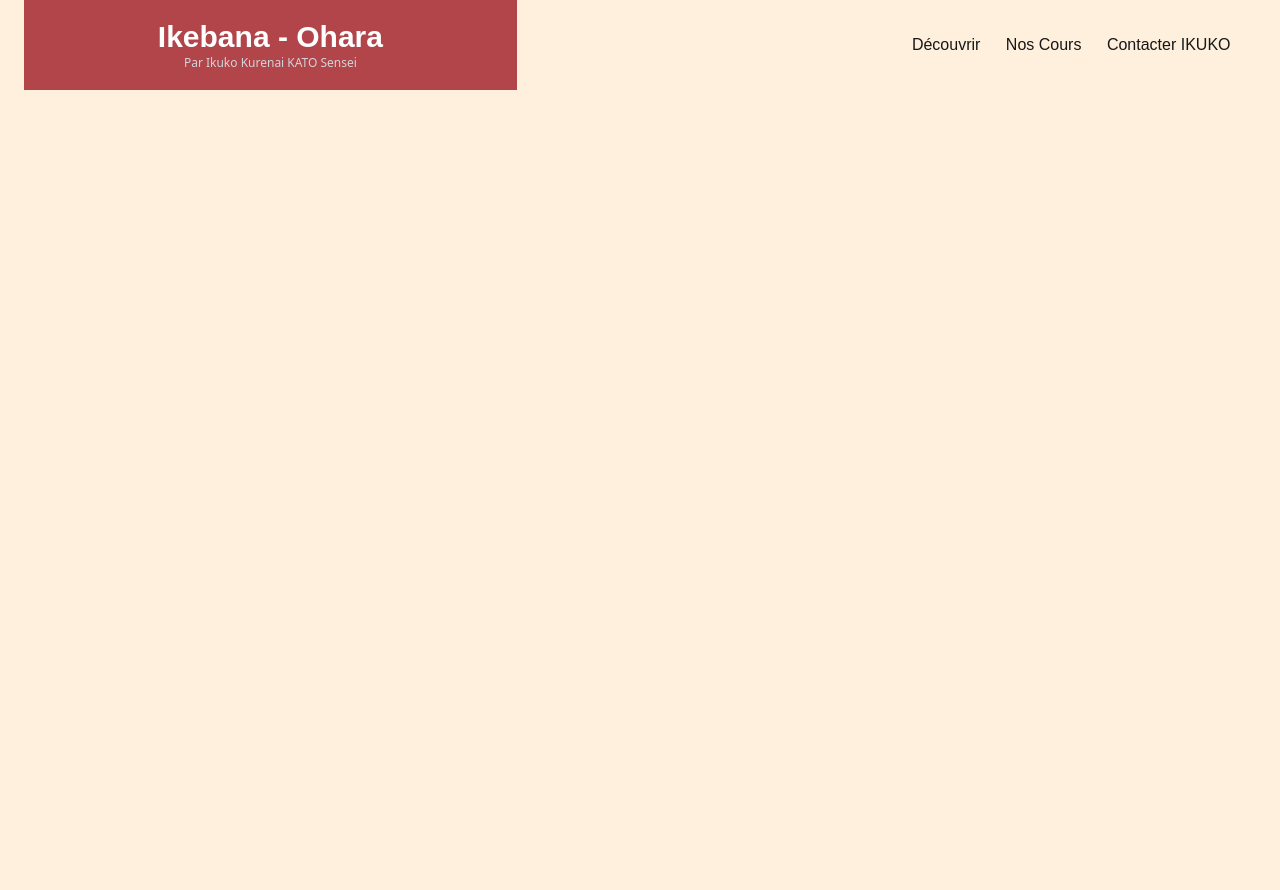
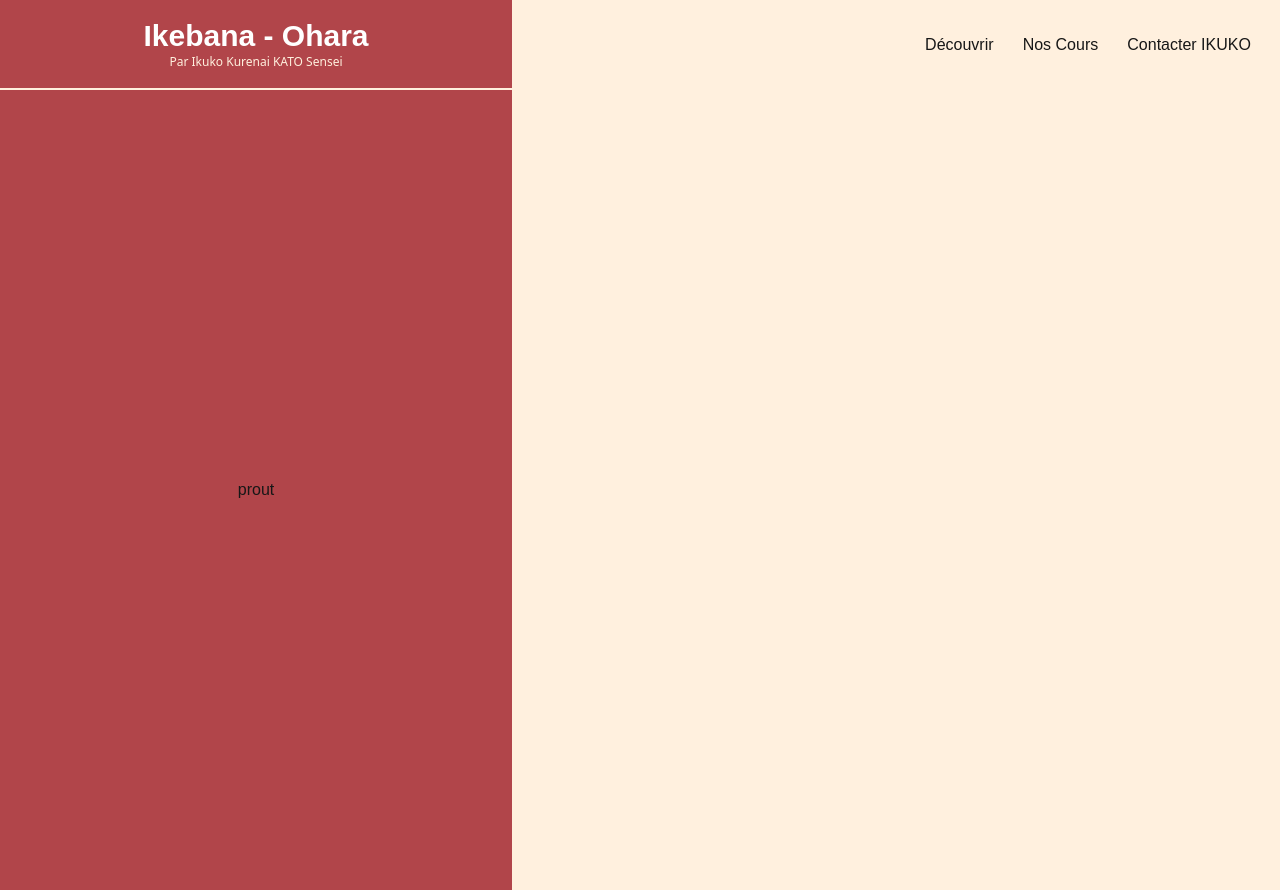
Before and after one commit to stephanemalho/ikebana, a Next.js app: page / in a window 1280 px wide. Before the commit the page ends 800 px from the top, so only its background shows below. Built offline with nearby package versions, Linux system fonts and the light colour scheme.

Commit message:
🚧 adding hero section

```diff
--- a/app/components/header/headerTitle/HeaderTitle.tsx
+++ b/app/components/header/headerTitle/HeaderTitle.tsx
@@ -3,9 +3,9 @@ import React from 'react';
 
 const HeaderTitle = () => {
     return (
-        <section className="flex flex-col h-full justify-center items-center basis-2/5 bg-[#B1454A]">
+        <section className="section-left-red border-b-2 border-[#fff0de]">
             <h1 className="secondary-title">{stringHeader.title}</h1>
-            <p className="text-xs font-sans text-gray-300">
+            <p className="text-xs font-sans text-background">
                 {stringHeader.paragraph}
             </p>
         </section>
--- /dev/null
+++ b/app/components/hero/discover/Discover.tsx
@@ -0,0 +1,12 @@
+import React from 'react';
+
+const Discover = () => {
+    return (
+        <section className="flex flex-row w-full h-screen">
+            <article className="section-left-red ">prout</article>
+            <article className=""></article>
+        </section>
+    );
+};
+
+export default Discover;
--- /dev/null
+++ b/app/components/ui/Container.tsx
@@ -0,0 +1,15 @@
+import React from 'react';
+
+type ContainerProps = {
+    children: React.ReactNode;
+};
+
+const Container = ({ children }: ContainerProps) => {
+    return (
+        <article className="flex w-full max-w-[1460px] m-auto">
+            {children}
+        </article>
+    );
+};
+
+export default Container;
--- a/app/globals.css
+++ b/app/globals.css
@@ -18,3 +18,7 @@ body {
     color: var(--title);
     @apply font-semibold text-3xl;
 }
+
+.section-left-red {
+    @apply flex flex-col  justify-center items-center basis-2/5 bg-[#B1454A]
+}
--- a/app/page.tsx
+++ b/app/page.tsx
@@ -1,11 +1,16 @@
 import Header from './components/header/Header';
+import Discover from './components/hero/discover/Discover';
+import Container from './components/ui/Container';
 
 export default function Home() {
     return (
-        <main className="flex m-auto mx-6">
-            <div className="flex w-full h-screen max-w-[1460px] m-auto">
+        <main>
+            <Container>
                 <Header />
-            </div>
+            </Container>
+            <Container>
+                <Discover />
+            </Container>
         </main>
     );
 }
```
